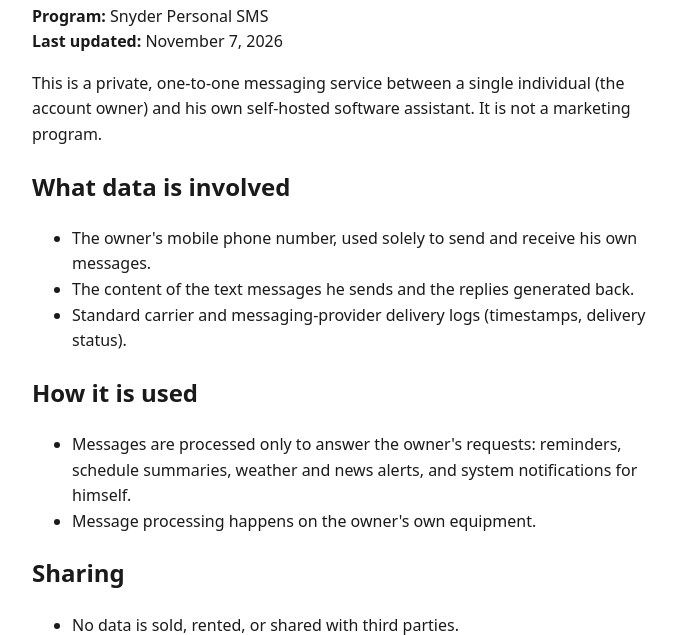
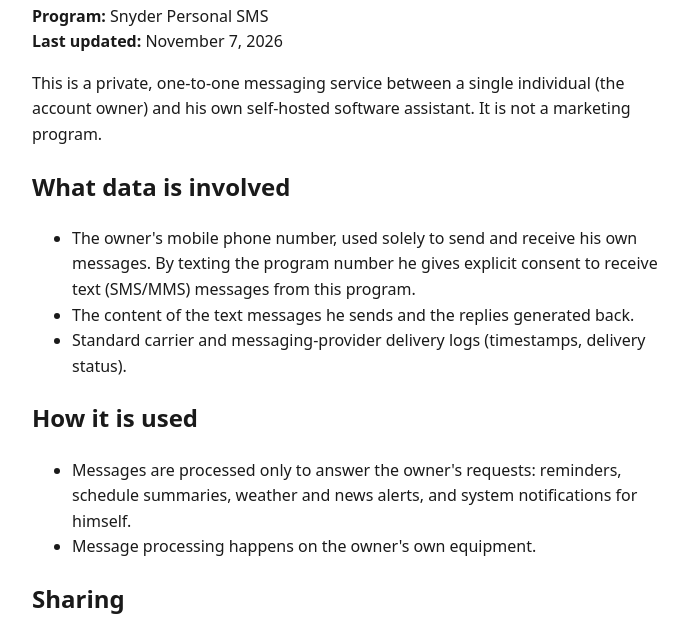
Before and after one commit to Mike61704/snyder-personal-sms, a plain HTML site: page privacy-policy.html in a window 1280 px wide. Shown: the part 117-752 px from the top of the page, without its empty margins (288-976 px from the left). Drawn offline with Linux system fonts and the light colour scheme.

Commit message:
Publish SMS opt-in CTA: number, START/HELLO keywords, explicit consent language

```diff
--- a/privacy-policy.html
+++ b/privacy-policy.html
@@ -11,7 +11,7 @@
 
 <h2>What data is involved</h2>
 <ul>
-<li>The owner's mobile phone number, used solely to send and receive his own messages.</li>
+<li>The owner's mobile phone number, used solely to send and receive his own messages. By texting the program number he gives explicit consent to receive text (SMS/MMS) messages from this program.</li>
 <li>The content of the text messages he sends and the replies generated back.</li>
 <li>Standard carrier and messaging-provider delivery logs (timestamps, delivery status).</li>
 </ul>
```
